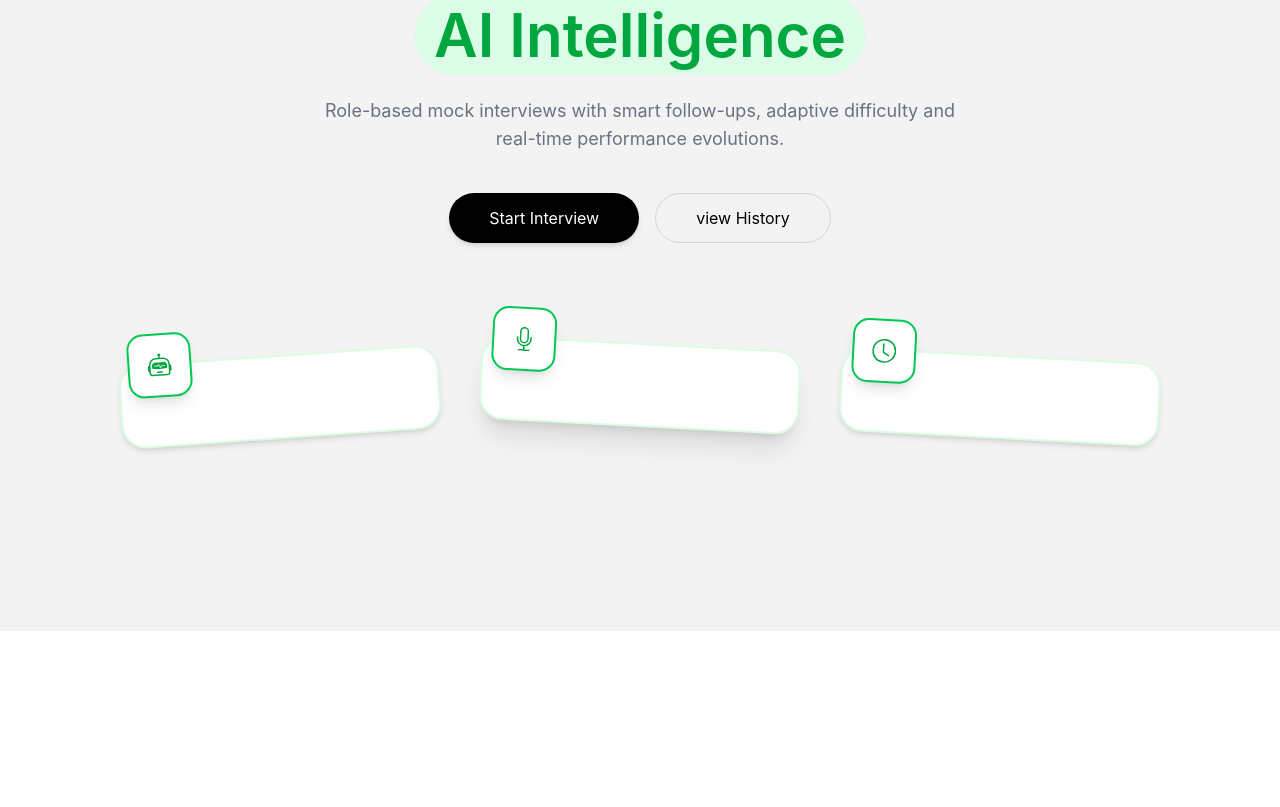
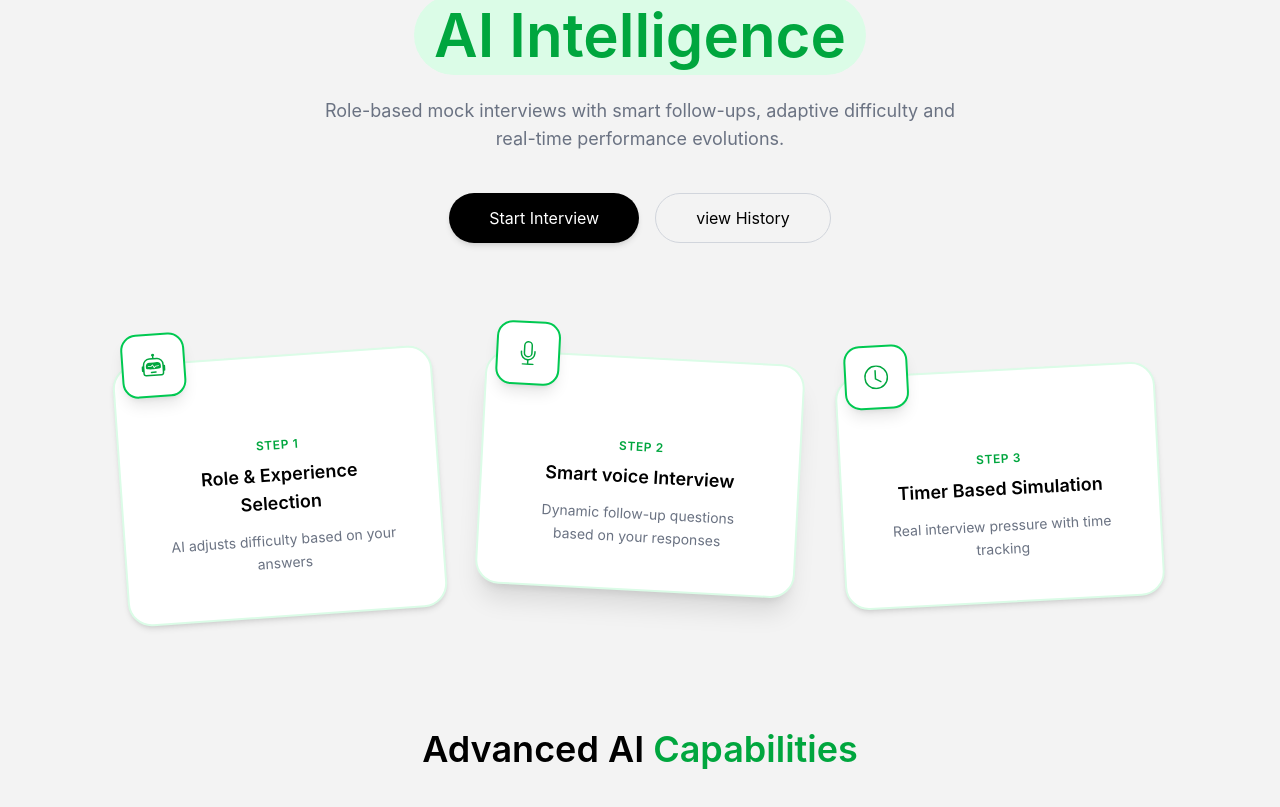
Before and after one commit to AnshikaGupta-015/intervu.AI, a React (Vite) app: page / in a window 1280 px wide. Shown: the part 315-1122 px from the top of the page. Before the commit the page ends 946 px from the top, so only its background shows below. Built offline with nearby package versions, Linux system fonts and the light colour scheme; no server answers.

Commit message:
"updated home.jsx"

```diff
--- a/src/pages/Home.jsx
+++ b/src/pages/Home.jsx
@@ -12,6 +12,16 @@ import { HiSparkles } from "react-icons/hi"
 import { useNavigate } from 'react-router-dom'
 import { useState } from 'react'
 import AuthModel from '../components/AuthModel.jsx'
+import evalImg from "../assets/ai-ans.png"
+import hrImg from "../assets/HR.png"
+import techImg from "../assets/tech.png"
+import creditImg from "../assets/credit.png"
+import confidenceImg from "../assets/confi.png"
+import resumeImg from "../assets/resume.png"
+import pdfImg from "../assets/pdf.png"
+import analyticsImg from "../assets/history.png"
+
+
 
 function Home() {
   const {userData} = useSelector((state)=>state.user)
@@ -77,6 +87,7 @@ function Home() {
                   </motion.button>
               </div>
           </div>
+
            <div className='flex flex-col md:flex-row justify-center items-center gap-10 mb-28'>
              {
               [
@@ -108,18 +119,36 @@ function Home() {
                 className={`relative bg-white rounded-3xl border-2 border-green-100 hover:border-green-500 p-10 w-80 max-w-[90%] shadow-md hover:shadow-2xl transition-all duration-300
                 ${index === 0 ? "rotate-[-4deg]" : ""}
                 ${index === 1 ? "rotate-[3deg] md:-mt-6 shadow-xl" : ""}
-                ${index === 2 ? "rotate-[3deg]" : ""}
+                ${index === 2 ? "rotate-[-3deg]" : ""}
                 `}>
 
                   <div className='absolute -top-8 left -1/2 -translate-x-1/2 bg-white border-2 border-green-500 text-green-600 w-16 h-16 rounded-2xl flex items-center justify-center shadow-lg'>
                     {item.icon}
                   </div>
+                    <div className='pt-10 text-center'>
+                      <div className='text-xs text-green-600 font-semibold mb-2 tracking-wider'>{item.step}</div>
+                      <h3 className='font-semibold mb-3 text-lg'>{item.title}</h3>
+                      <p className='text-sm text-gray-500 leading-relaxed'>{item.desc}</p>
+                    </div>
 
                 </motion.div>
               ))
              }
 
            </div>
+
+             <div className='mb-32'>
+                <motion.h2
+                   initial={{ opacity: 0, y: 20 }}
+                   whileInView={{ opacity: 1, y: 0 }}
+                   transition={{ duration: 0.6 }}
+                   className='text-4xl font-semibold text-center mb-16'>
+                    Advanced AI {" "}
+                    <span className="text-green-600">Capabilities</span>
+               </motion.h2>
+              </div>
+
+
       </div>
        {showAuth && <AuthModel onClose={()=>setShowAuth(false)}/>}
     </div>
```
